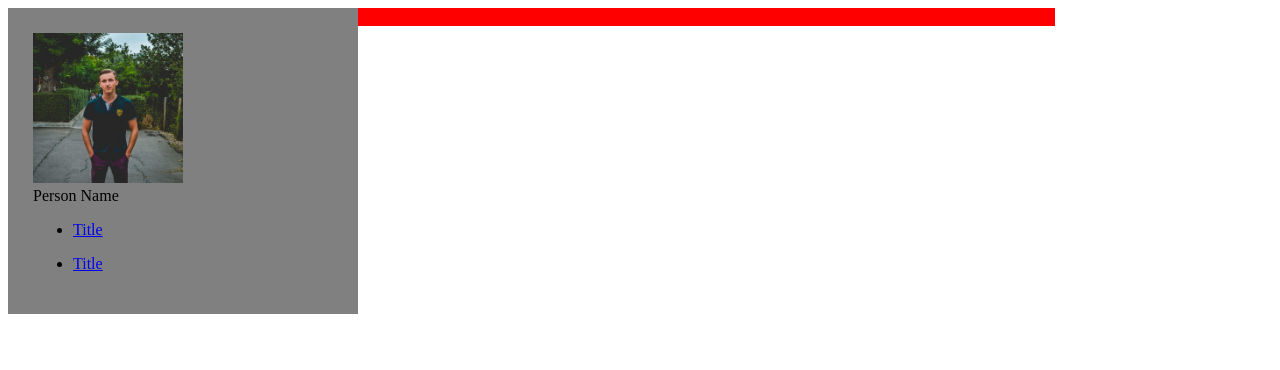
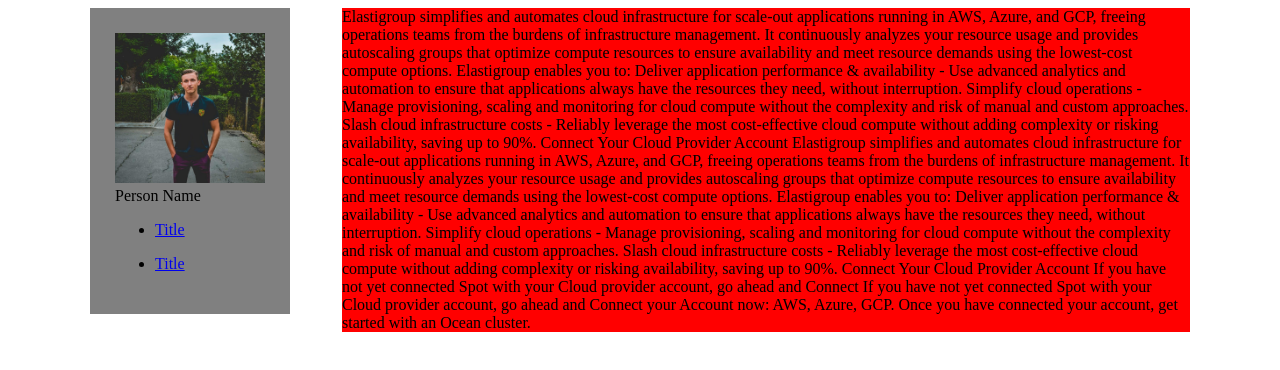
Before and after one commit to Vlad66/qa_vladyslav_zagorodnyi_cv, a plain HTML site: page scr/index.html in a window 1280 px wide. Drawn offline with Linux system fonts and the light colour scheme.

Commit message:
updated container of content

```diff
--- a/scr/css/styles.css
+++ b/scr/css/styles.css
@@ -1,9 +1,10 @@
 .wrap{
     width: 100%;
+    max-width: 1100px;
+    margin: auto;
 }
 .nav_pannel{
     max-width: 300px;
-    width: 100%;
     background-color: grey;
     margin: 0;
     padding: 25px;
@@ -11,10 +12,9 @@
 
 }
 .container{
-    max-width: 800px;
-    width: 100%;
-    margin: auto;
-    padding: 0 15px;
+    width: 848px;
+    float: right;
+    padding: 0;
     background-color: red;
 }
 
--- a/scr/index.html
+++ b/scr/index.html
@@ -63,10 +63,31 @@
 
 
 
-
         </div>
         <div class="container">
-            abx
+            <div class="content">
+                <a>Elastigroup simplifies and automates cloud infrastructure for scale-out applications running in AWS, Azure, and GCP, freeing operations teams from the burdens of infrastructure management. It continuously analyzes your resource usage and provides autoscaling groups that optimize compute resources to ensure availability and meet resource demands using the lowest-cost compute options.
+
+                    Elastigroup enables you to:
+
+                    Deliver application performance & availability - Use advanced analytics and automation to ensure that applications always have the resources they need, without interruption.
+                    Simplify cloud operations - Manage provisioning, scaling and monitoring for cloud compute without the complexity and risk of manual and custom approaches.
+                    Slash cloud infrastructure costs - Reliably leverage the most cost-effective cloud compute without adding complexity or risking availability, saving up to 90%.
+                    Connect Your Cloud Provider Account
+
+                    Elastigroup simplifies and automates cloud infrastructure for scale-out applications running in AWS, Azure, and GCP, freeing operations teams from the burdens of infrastructure management. It continuously analyzes your resource usage and provides autoscaling groups that optimize compute resources to ensure availability and meet resource demands using the lowest-cost compute options.
+
+                    Elastigroup enables you to:
+
+                    Deliver application performance & availability - Use advanced analytics and automation to ensure that applications always have the resources they need, without interruption.
+                    Simplify cloud operations - Manage provisioning, scaling and monitoring for cloud compute without the complexity and risk of manual and custom approaches.
+                    Slash cloud infrastructure costs - Reliably leverage the most cost-effective cloud compute without adding complexity or risking availability, saving up to 90%.
+                    Connect Your Cloud Provider Account
+                    If you have not yet connected Spot with your Cloud provider account, go ahead and Connect
+
+                    If you have not yet connected Spot with your Cloud provider account, go ahead and Connect your Account now: AWS, Azure, GCP. Once you have connected your account, get started with an Ocean cluster.
+                </a>
+            </div>
         </div>
     </div>
     <script src="js/script.js"></script>
```
